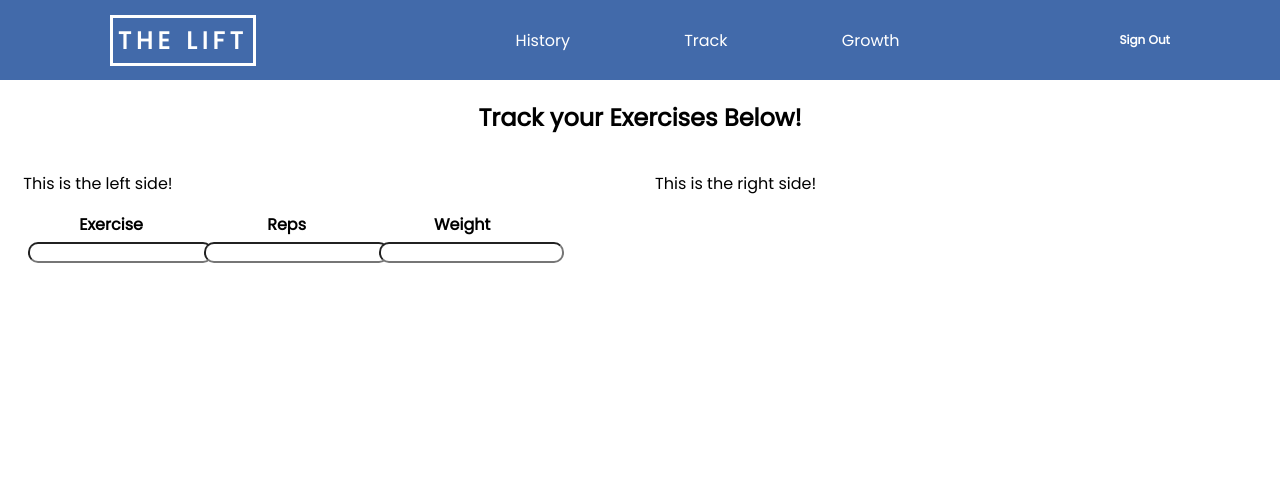
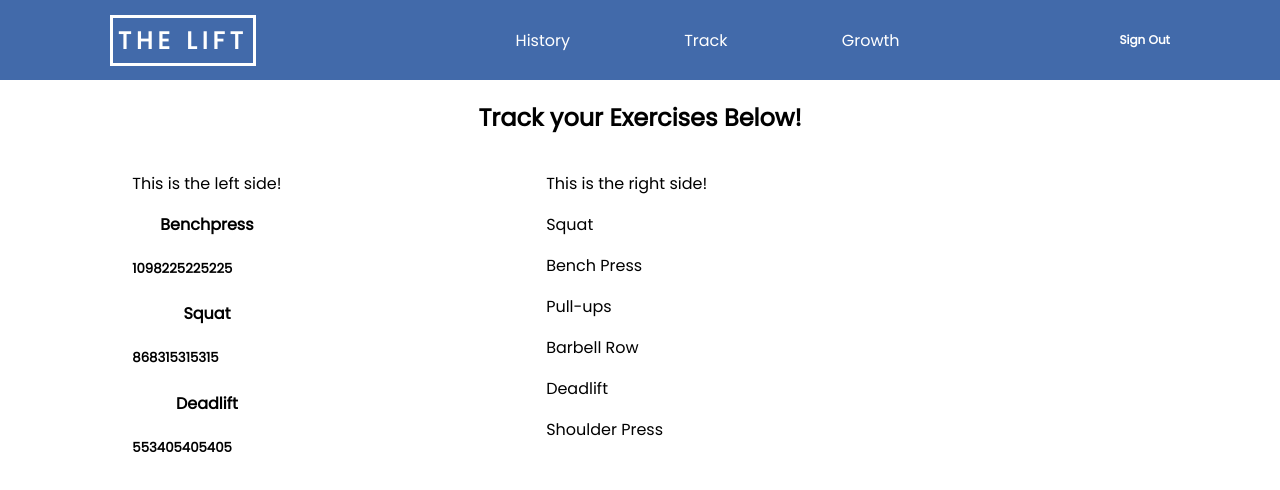
Before and after one commit to abaker138/lift-app, a React (Create React App) app: page / in a window 1280 px wide. Shown: the top 490 px of the page. Built offline with nearby package versions, Linux system fonts and the light colour scheme.

Commit message:
Working on Tracker

```diff
--- a/src/Components/ExerciseInput/ExerciseInput.css
+++ b/src/Components/ExerciseInput/ExerciseInput.css
@@ -2,11 +2,6 @@ form input {
 	margin: 5px;
 	border-radius: 10px;
 	outline: none;
-
-}
-
-form {
-	display: flex;
 }
 
 form h4 {
@@ -14,15 +9,29 @@ form h4 {
 	text-align: center;
 }
 
-.repsInput {
-	width: 30%;
-	box-sizing:
+.exInput {
+	width: 100%;
 }
 
-.weightInput {
-	width: 30%;
+.exDiv{
+
+
+
 }
 
-.exInput {
-	width: 30%;
+.button {
+	transition: all .2s ease-in-out;
+	width: 25%;
+	height: 25px;
+	border-radius: 20%;
+	border:  ;
+
 }
+
+.button:hover {
+	box-shadow: 0 8px 16px 0 rgba(0,0,0,0.2), 0 6px 20px 0 rgba(0,0,0,0.19);
+}
+
+.sets {
+	display: flex;
+}
--- a/src/Components/ExerciseInput/ExerciseInput.js
+++ b/src/Components/ExerciseInput/ExerciseInput.js
@@ -1,26 +1,23 @@
 import React from 'react';
 import './ExerciseInput.css';
+// import Set from '../Set/Set.js';
 
-const exerciseInput = () => {
+const exerciseInput = ({exercise}) => {
 	return (
 	<div>
 
 		<form>
 
-			<div className='exInput'>
-				<h4> Exercise </h4>
-				<input type='text' name='name' />
+			<div className='exDiv'>
+				<h4>{exercise.name}</h4>
+				<div className='sets'>
+					<h5>{exercise.reps}</h5>
+					<h5>{exercise.weight}</h5>
+				</div>
+
+				{console.log(exercise)}
 			</div>
 
-			<div className='repsInput'>
-				<h4> Reps </h4>
-				<input type='number' name='reps' />
-			</div>
-
-			<div className='weightInput'>
-				<h4> Weight </h4>
-				<input type='number' name='weight' />
-			</div>
 
 		</form>
 
--- /dev/null
+++ b/src/Components/ExerciseList/ExerciseList.js
@@ -0,0 +1,18 @@
+import React from 'react';
+
+
+const ExerciseList = () => {
+	return (
+		<div>
+			<p>Squat</p>
+			<p>Bench Press</p>
+			<p>Pull-ups</p>
+			<p>Barbell Row</p>
+			<p>Deadlift</p>
+			<p> Shoulder Press</p>
+		</div>
+
+		)
+}
+
+export default ExerciseList;
--- a/src/Components/Navigation/nav.css
+++ b/src/Components/Navigation/nav.css
@@ -26,7 +26,11 @@ img {
 	padding: 5px;
 	font-size: 3vh;
 	color: white;
+	transition: all .25s ease-in-out;
+}
 
+.logo:hover {
+	transform: scale(1.2);
 }
 
 .nav-list {
@@ -43,3 +47,24 @@ img {
 	color: white;
 
 }
+
+@keyframes bounce {
+	0%, 20%, 60%, 100% {
+		-webkit-transform: translateY(0);
+		transform: translateY(0);
+	}
+
+	40% {
+		-webkit-transform: translateY(-20px);
+		transform: translateY(-20px);
+	}
+
+	80% {
+		-webkit-transform: translateY(-10px);
+		transform: translateY(-10px);
+	}
+}
+
+.navItem:hover {
+	animation: bounce 1s;
+}
--- a/src/Components/Navigation/nav.js
+++ b/src/Components/Navigation/nav.js
@@ -9,9 +9,9 @@ const Nav = () => {
 					<h2 className='logo'>The Lift</h2>
 
 					<ul className='nav-list'>
-						<li >History</li>
-						<li >Track</li>
-						<li >Growth</li>
+						<li className='navItem' >History</li>
+						<li className='navItem' >Track</li>
+						<li className='navItem'>Growth</li>
 					</ul>
 
 					<h3 className='sign-out'> Sign Out </h3>
--- /dev/null
+++ b/src/Components/Set/Set.css
@@ -0,0 +1,3 @@
+.set {
+	display: flex;
+}
--- /dev/null
+++ b/src/Components/Set/Set.js
@@ -0,0 +1,13 @@
+import React from 'react';
+
+const Set =({ setNumber, reps, weight}) => {
+	return (
+		<div className='set'>
+			<h5> {setNumber} </h5>
+			<h5> {reps} </h5>
+			<h5> { weight } </h5>
+		</div>
+		)
+}
+
+export default Set;
--- a/src/Components/Track/track.js
+++ b/src/Components/Track/track.js
@@ -1,16 +1,36 @@
 import React, { Component } from 'react';
 import './track.css';
 import ExerciseInput from '../ExerciseInput/ExerciseInput.js';
+import ExerciseList from '../ExerciseList/ExerciseList.js';
 
 
 class Track extends Component {
 	constructor() {
     super();
     this.state = {
-    	exercises: 0
-      }
+    	exercises:[
+    		{
+    			name: 'Benchpress',
+    			reps: [10,9,8],
+    			weight: [225,225,225]
+    		},
+    		{
+    			name: 'Squat',
+    			reps: [8,6,8],
+    			weight: [315,315,315]
+    		}
+    		,
+    		{
+    			name: 'Deadlift',
+    			reps: [5,5,3],
+    			weight: [405,405,405]
+    		}
+    	]
+
   	}
+}
 
+	co
 
 	render() {
 		return (
@@ -20,12 +40,15 @@ class Track extends Component {
 
 				<div className='leftSide'>
 					<p>This is the left side!</p>
-					<ExerciseInput />
+					{this.state.exercises.map((user, i) => {
+						return ( <ExerciseInput key={i} exercise={this.state.exercises[i]} /> )
+				})}
 
 
 				</div>
 				<div className='rightSide'>
 					<p>This is the right side!</p>
+					<ExerciseList />
 
 				</div>
 
```
